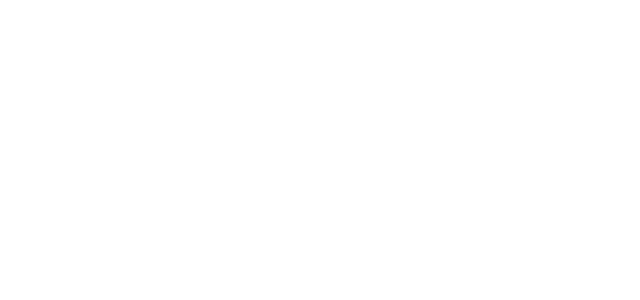
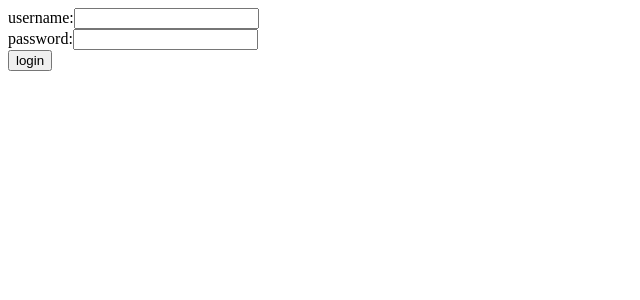
Before and after one commit to villetuh/hat-tournament-frontend-js, a React (Create React App) app: page / in a window 1280 px wide. Shown: the top 300 px of the page, without its empty margins (0-640 px from the left). Built offline with nearby package versions, Linux system fonts and the light colour scheme.

Commit message:
Add login and logout functionality
Created components for handling user login and logout. Added login
service which is used to login user to the back end.

```diff
--- a/src/App.js
+++ b/src/App.js
@@ -1,8 +1,10 @@
 import React from 'react';
+import LoginControls from './components/LoginControls';
 
 function App() {
   return (
     <div className="App">
+      <LoginControls />
     </div>
   );
 }
--- /dev/null
+++ b/src/components/Login.js
@@ -0,0 +1,38 @@
+import React, { useState } from 'react';
+
+const Login = ({ loginUser }) => {
+  const [username, setUsername] = useState('');
+  const [password, setPassword] = useState('');
+
+  const handleLoginFormSubmit = async (event) => {
+    event.preventDefault();
+
+    await loginUser(username, password);
+  };
+
+  return (
+    <div>
+      <form onSubmit={handleLoginFormSubmit} >
+        <div>
+          username:
+          <input
+            type="text"
+            value={username}
+            name="Username"
+            onChange={({ target }) => setUsername(target.value)} />
+        </div>
+        <div>
+          password:
+          <input
+            type="password"
+            value={password}
+            name="Password"
+            onChange={({ target }) => setPassword(target.value)} />
+        </div>
+        <button type="submit">login</button>
+      </form>
+    </div>
+  );
+};
+
+export default Login;
--- /dev/null
+++ b/src/components/LoginControls.js
@@ -0,0 +1,62 @@
+import React, { useEffect } from 'react';
+import { useDispatch, useSelector } from 'react-redux';
+
+import loginService from '../services/login';
+
+import { clearCurrentUser, setCurrentUser } from '../reducers/userReducer';
+
+import Login from './Login';
+import Logout from './Logout';
+
+const LoginControl = () => {
+
+  const dispatch = useDispatch();
+  const currentUser = useSelector(state => state.currentUser.user);
+
+  const loggedInUserStorageKey = 'loggedInUser';
+
+  useEffect(() => {
+    const storedUserJSON = window.localStorage.getItem(loggedInUserStorageKey);
+    if (storedUserJSON === null) {
+      return;
+    }
+
+    const user = JSON.parse(storedUserJSON);
+    const userId = JSON.parse(atob(user.token.split('.')[1])).id;
+    dispatch(setCurrentUser(userId, user));
+
+  }, [dispatch]);
+
+  const loginUser = async (username, password) => {
+    let success = false;
+    try {
+      const user = await loginService.login({ username, password });
+      const userId = JSON.parse(atob(user.token.split('.')[1])).id;
+      dispatch(setCurrentUser(userId, user));
+
+      window.localStorage.setItem(loggedInUserStorageKey, JSON.stringify(user));
+
+      success = true;
+    } catch (exception) {
+      console.log('Wrong credentials');
+    }
+
+    return success;
+  };
+
+  const logoutUser = () => {
+    window.localStorage.removeItem(loggedInUserStorageKey);
+    dispatch(clearCurrentUser());
+  };
+
+  return (
+    <span>
+      { currentUser === null
+        ? <Login loginUser={loginUser} />
+        : <Logout name={currentUser.username} logoutUser={logoutUser} />
+      }
+    </span>
+  );
+};
+
+export default LoginControl;
--- /dev/null
+++ b/src/components/Logout.js
@@ -0,0 +1,12 @@
+import React from 'react';
+
+const Logout = ({ name, logoutUser }) => (
+  <div>
+    User: {name}
+    <button onClick={logoutUser}>
+      Logout
+    </button>
+  </div>
+);
+
+export default Logout;
--- /dev/null
+++ b/src/services/login.js
@@ -0,0 +1,9 @@
+import axios from 'axios';
+const baseUrl = '/api/login';
+
+const login = async credentials => {
+  const response = await axios.post(baseUrl, credentials);
+  return response.data;
+};
+
+export default { login };
```
